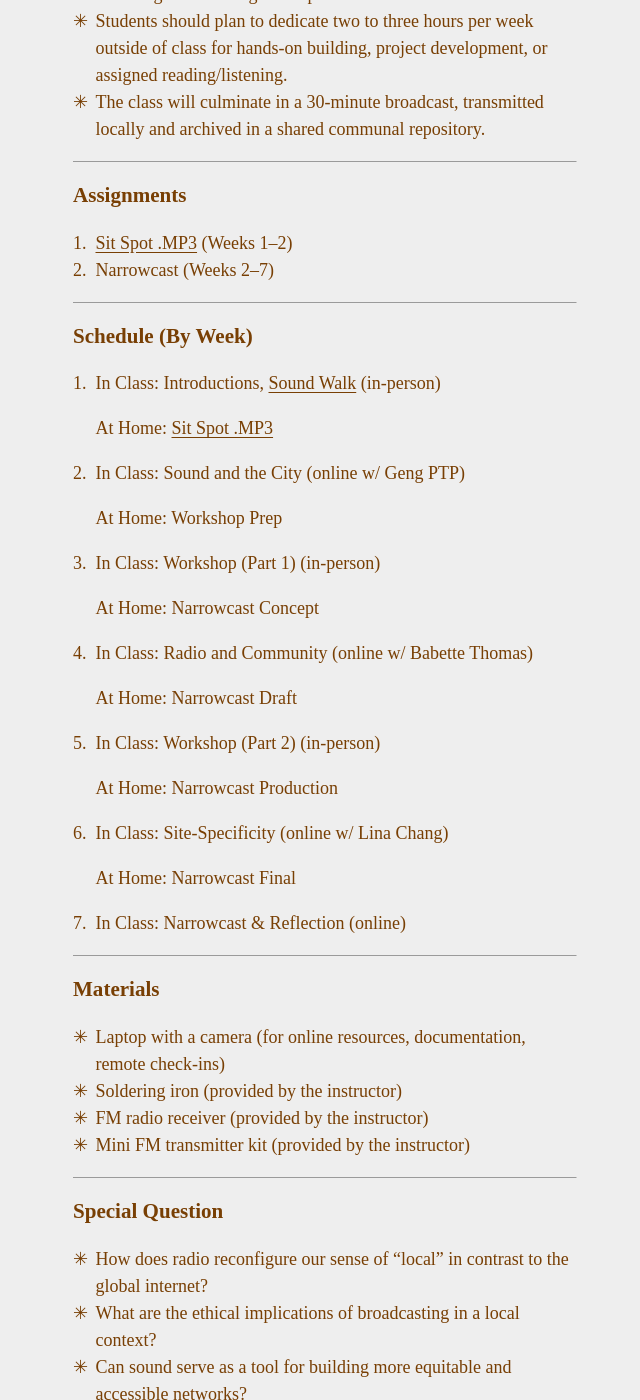
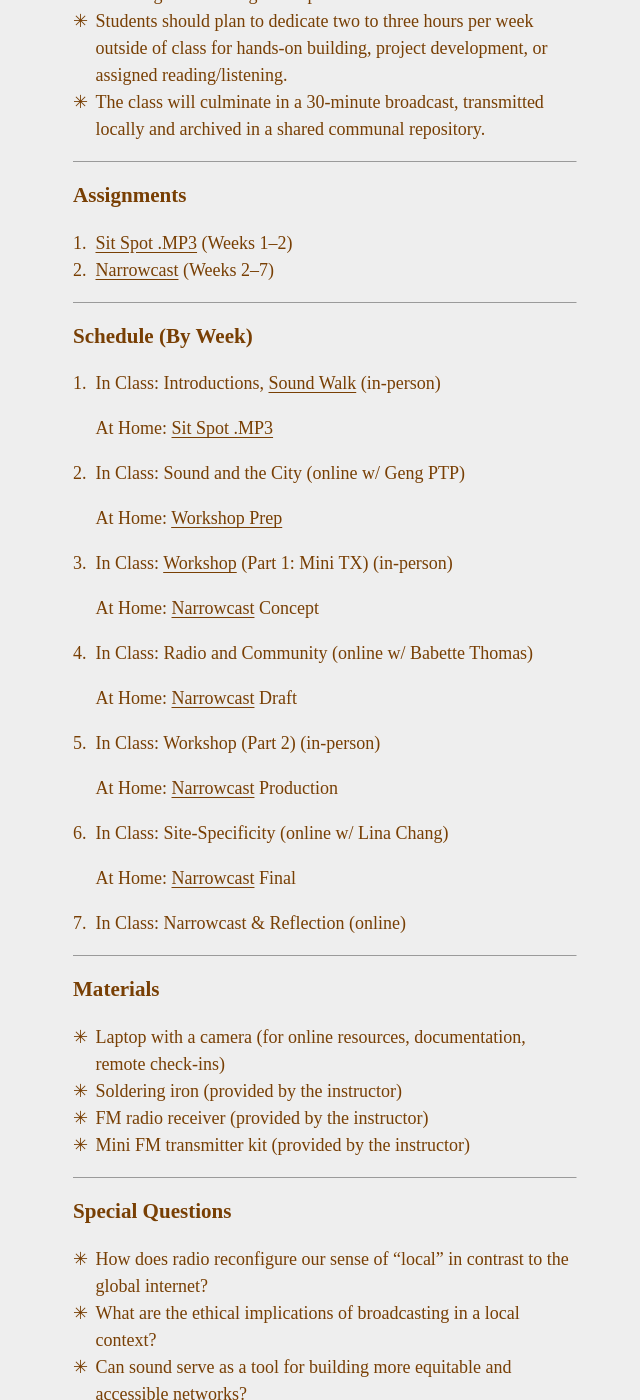
Before and after one commit to bryantwells/rr25, a Jekyll site: the page built from _pages/syllabus.md, in a window 1280 px wide and 1400 px high, scrolled down 1192 px. Shown: the whole window, without its empty margins (315-955 px from the left). Built offline with Jekyll 4.4.1, drawn with Linux system fonts in a browser that asks for light colours; some of the changed text lies outside the part shown.

Commit message:
Update syllabus.md

```diff
--- a/_pages/syllabus.md
+++ b/_pages/syllabus.md
@@ -37,7 +37,7 @@ Students will build their own transmitters, capable of transmitting within a ~1
 ### Assignments
 
 1. [Sit Spot .MP3](https://rr25.daemon.earth/sit-spot.html) (Weeks 1–2)
-2. Narrowcast (Weeks 2–7)
+2. [Narrowcast](https://rr25.daemon.earth/narrowcast.html) (Weeks 2–7)
 
 <page-break></page-break>
 ---
@@ -50,23 +50,23 @@ Students will build their own transmitters, capable of transmitting within a ~1
 
 2.  In Class: Sound and the City (online w/ Geng PTP)
 
-    At Home: Workshop Prep
+    At Home: [Workshop Prep](https://rr25.daemon.earth/workshop-prep-1.html)
 
-3. In Class: Workshop (Part 1) (in-person)
+3. In Class: [Workshop](https://rr25.daemon.earth/mini-tx-1.html) (Part 1: Mini TX) (in-person)
 
-    At Home: Narrowcast Concept
+    At Home: [Narrowcast](https://rr25.daemon.earth/narrowcast.html) Concept
 
 4. In Class: Radio and Community (online w/ Babette Thomas)
 
-    At Home: Narrowcast Draft
+    At Home: [Narrowcast](https://rr25.daemon.earth/narrowcast.html) Draft
 
 5. In Class: Workshop (Part 2) (in-person)
 
-    At Home: Narrowcast Production
+    At Home: [Narrowcast](https://rr25.daemon.earth/narrowcast.html) Production
 
 6. In Class: Site-Specificity (online w/ Lina Chang)
 
-    At Home: Narrowcast Final
+    At Home: [Narrowcast](https://rr25.daemon.earth/narrowcast.html) Final
 
 7. In Class: Narrowcast & Reflection (online)
 
@@ -81,8 +81,15 @@ Students will build their own transmitters, capable of transmitting within a ~1
 
 ---
 
-### Special Question
+### Special Questions
 
 - How does radio reconfigure our sense of "local" in contrast to the global internet?
 - What are the ethical implications of broadcasting in a local context?
 - Can sound serve as a tool for building more equitable and accessible networks?
+
+---
+
+### Class Log
+
+- Notes on [Google Docs](https://docs.google.com/document/d/17k0dTcyNA0Rn9K9W7k8uSoxUg8jlKddo6O_9NvBA_y4/edit?usp=sharing)
+- Recordings on [Google Drive](https://drive.google.com/drive/u/2/folders/1I_f76vxSGsTKSPTfw1mKbw8fx5WOwryV)
```
